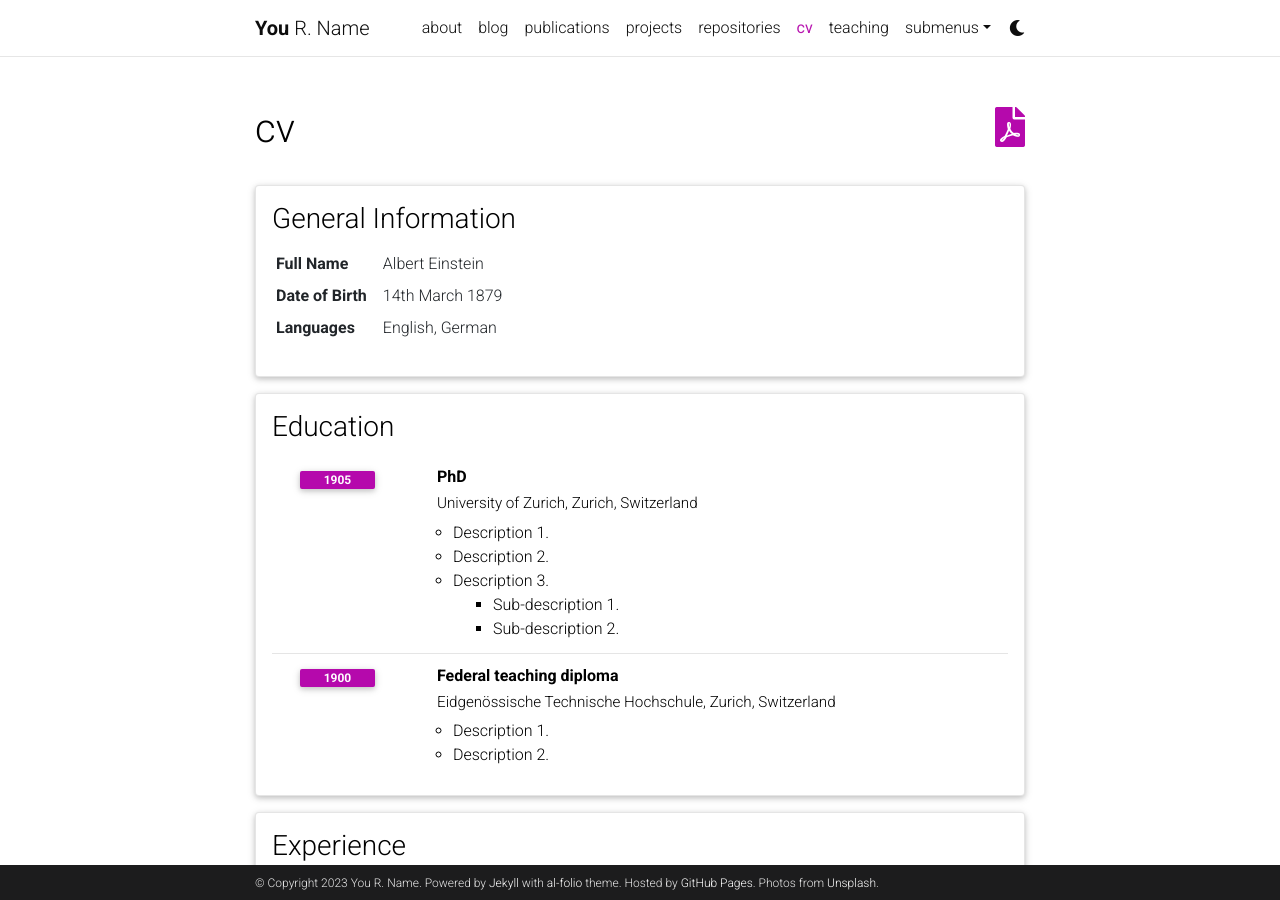
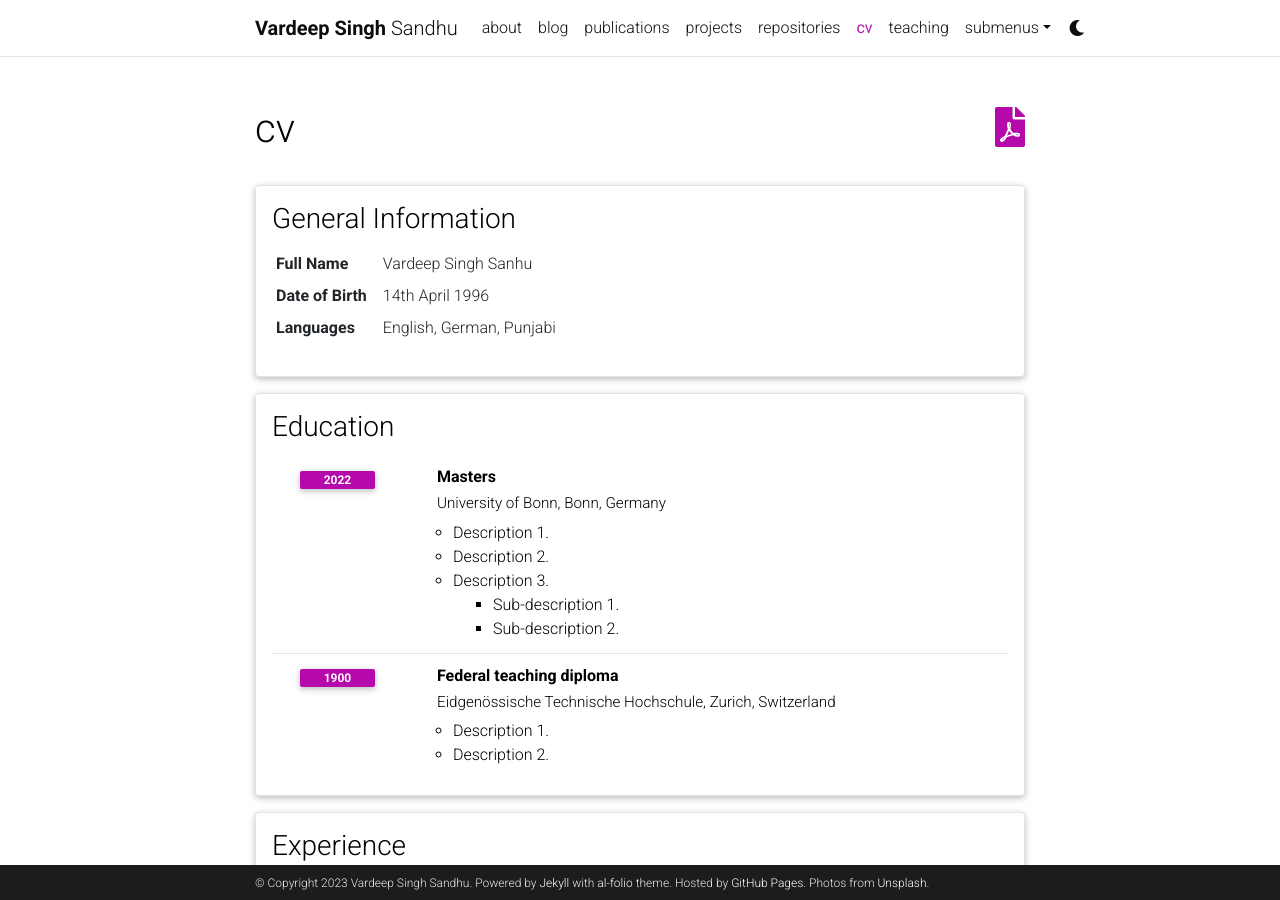
Before and after one commit to vardeep-sandhu/vardeep-sandhu.github.io, a Jekyll site: the page built from _pages/cv.md, in a window 1280 px wide and 900 px high. Built offline with Jekyll 4.4.1, drawn with Linux system fonts in a browser that asks for light colours; comment, search, counter and statistics services are not loaded; a style sheet for code colours, icons or effects is not loaded.

```diff
--- a/_config.yml
+++ b/_config.yml
@@ -3,10 +3,10 @@
 # -----------------------------------------------------------------------------
 
 title: blank # the website title (if blank, full name will be used instead)
-first_name: You
-middle_name: R.
-last_name: Name
-email: you@example.com
+first_name: Vardeep Singh
+middle_name:
+last_name: Sandhu
+email: vardeep.sandhu@motor-ai.com
 description: > # the ">" symbol means to ignore newlines until "footer_text:"
   A simple, whitespace theme for academics. Based on [*folio](https://github.com/bogoli/-folio) design.
 footer_text: >
@@ -16,7 +16,8 @@ footer_text: >
 keywords: jekyll, jekyll-theme, academic-website, portfolio-website  # add your own keywords or leave empty
 
 lang: en # the language of your site (for example: en, fr, cn, ru, etc.)
-icon: ⚛️  # the emoji used as the favicon (alternatively, provide image name in /assets/img/)
+icon:
+# ⚛️  # the emoji used as the favicon (alternatively, provide image name in /assets/img/)
 
 url: https://alshedivat.github.io # the base hostname & protocol for your site
 baseurl: /al-folio # the subpath of your site, e.g. /blog/
@@ -71,11 +72,11 @@ og_image: # The site-wide (default for all links) Open Graph preview image
 # Social integration
 # -----------------------------------------------------------------------------
 
-github_username: # your GitHub user name
+github_username: vardeep-sandhu # your GitHub user name
 gitlab_username: # your GitLab user name
 twitter_username: # your Twitter handle
 mastodon_username: # your mastodon instance+username in the format instance.tld/@username
-linkedin_username: # your LinkedIn user name
+linkedin_username: vardeep-sandhu # your LinkedIn user name
 telegram_username: # your Telegram user name
 scholar_userid: # your Google Scholar ID
 semanticscholar_id: # your Semantic Scholar ID
--- a/_data/cv.yml
+++ b/_data/cv.yml
@@ -2,18 +2,18 @@
   type: map
   contents:
     - name: Full Name
-      value: Albert Einstein
+      value: Vardeep Singh Sanhu
     - name: Date of Birth
-      value: 14th March 1879
+      value: 14th April 1996
     - name: Languages
-      value: English, German
+      value: English, German, Punjabi
 
 - title: Education
   type: time_table
   contents:
-    - title: PhD
-      institution: University of Zurich, Zurich, Switzerland
-      year: 1905
+    - title: Masters
+      institution: University of Bonn, Bonn, Germany
+      year: 2022
       description:
         - Description 1.
         - Description 2.
```
Also changed, not shown: _data/repositories.yml (+10 -11 lines), _pages/about.md (+8 -10 lines), _pages/cv.md (+1 -1 lines), _posts/2023-05-21-first-blog.md (added, +30 -0 lines), 3 other files.
